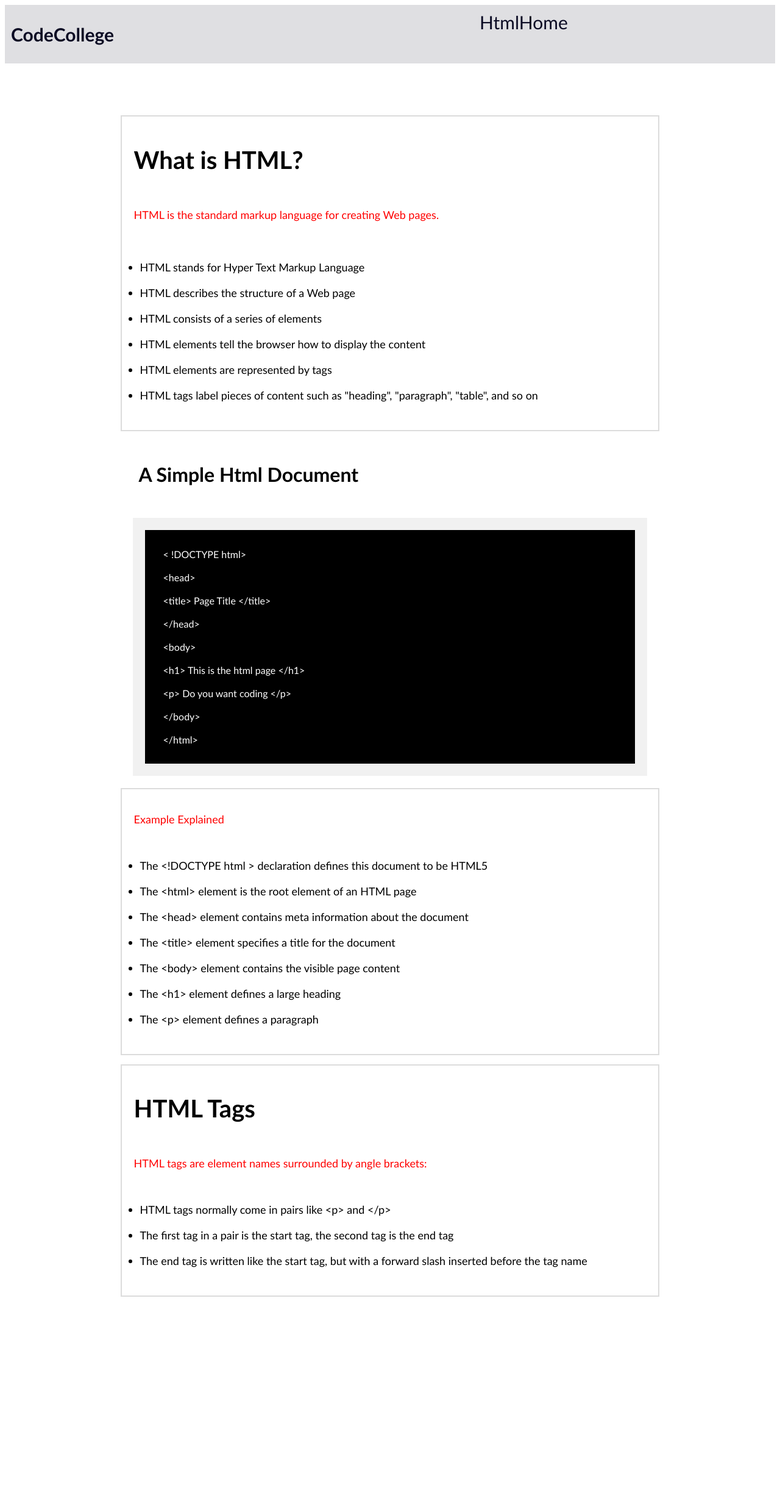
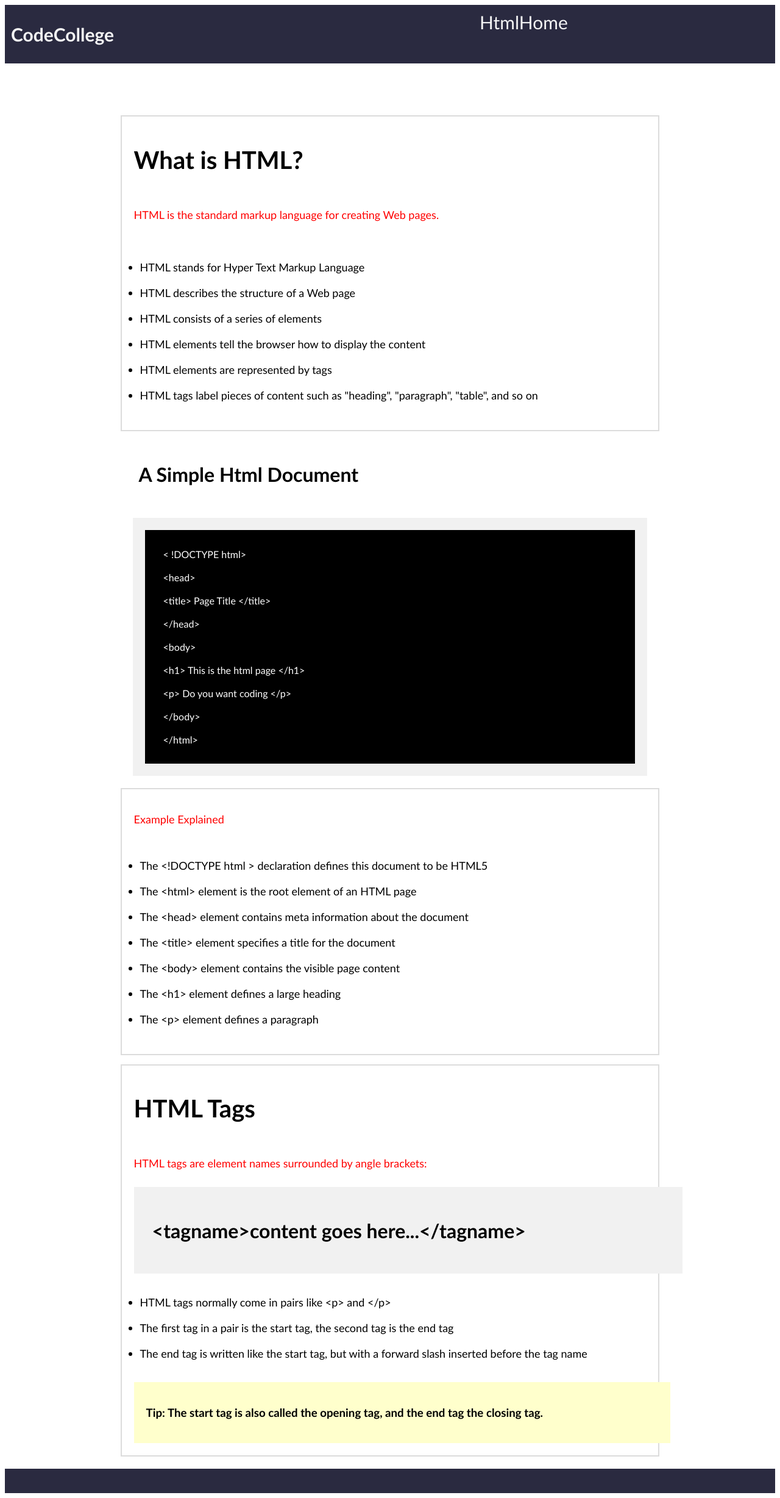
Before and after one commit to MahsumaRezai/CodeToLearn, a Next.js app: page /Nexthtmlone in a window 1280 px wide. Shown: the whole page at 61% size. Before the commit the page ends 2154 px from the top, so only its background shows below. Built offline with nearby package versions, Linux system fonts and the light colour scheme.

Commit message:
add footer in html one page

```diff
--- a/component/Head/Htmlhead.js
+++ b/component/Head/Htmlhead.js
@@ -13,10 +13,10 @@ const Htmlhead = (props) => {
             <div className={classes.head}>
                 <div className={classes.warrpe}>
                     <div>
-                        <h1 className={classes.title}>CodeCollege</h1>
+                        <h1 className={classes.title}>{props.title}</h1>
                     </div>
                     <div>
-                        < a className={classes.titlebcak} onClick={backhomehtml}>HtmlHome</a>
+                        < a className={classes.titlebcak} onClick={backhomehtml}>{props.textcenter}</a>
                     </div>
                 </div>
 
--- a/component/Head/Htmlhead.module.css
+++ b/component/Head/Htmlhead.module.css
@@ -1,17 +1,17 @@
 .head {
     width: 100%;
-    background-color: #dfdfe2
+    background-color: #2a2a40
 
 
 }
 .title {
-    color: #0a0a23;
+    color: whitesmoke;
     font-family: 'Trebuchet MS', 'Lucida Sans Unicode', 'Lucida Grande', 'Lucida Sans', Arial, sans-serif;
     font-size: 30px;
     text-align: left
 }
 .titlebcak {
-    color: #0a0a23;
+    color: whitesmoke;
     font-family: 'Trebuchet MS', 'Lucida Sans Unicode', 'Lucida Grande', 'Lucida Sans', Arial, sans-serif;
     font-size: 30px;
     text-align: center
--- a/component/Html/Example.module.css
+++ b/component/Html/Example.module.css
@@ -16,3 +16,14 @@
 .title h1  {
     padding: 30px
 }
+
+.Tagename {
+    background: #f1f1f1;
+    width: 100%;
+    padding: 30px
+}
+.tip {
+    background: #ffffcc;
+    width: 100%;
+    padding: 20px
+}
--- a/component/Html/HtmlLesson1.js
+++ b/component/Html/HtmlLesson1.js
@@ -2,10 +2,12 @@ import { Fragment } from 'react';
 import classes from './HtmlLesson1.module.css'
 import Htmlhead from '../Head/Htmlhead';
 import Example from './ex';
+import Tagename from './Tagname';
+import Tip from './Tip';
 const HtmlLesson1 = (props) => {
     return (
         <Fragment>
-            <Htmlhead />
+            <Htmlhead title="CodeCollege"   textcenter="HtmlHome" />
             <div className={classes.into}>
                 <div className={classes.list}>
                     <div className={classes.title}>
@@ -64,6 +66,7 @@ const HtmlLesson1 = (props) => {
                     <div> <p className={classes.text}>HTML tags are element names surrounded by angle brackets:
 
                     </p></div>
+                    <Tagename />
 
                     <ul className={classes.ullist}>
                         <li>HTML tags normally come in pairs like &lt;p&gt; and &lt;/p&gt;</li>
@@ -72,13 +75,14 @@ const HtmlLesson1 = (props) => {
                             The end tag is written like the start tag, but with a forward slash inserted before the tag name
 </li>
                     </ul>
+                    <Tip title="Tip: The start tag is also called the opening tag, and the end tag the closing tag." />
 
                 </div>
 
 
 
-
             </div>
+            <Htmlhead/>
 
 
         </Fragment>
--- a/component/Html/Tagname.js
+++ b/component/Html/Tagname.js
@@ -0,0 +1,15 @@
+import { Fragment } from 'react';
+import classes from './Example.module.css';
+
+const Tagename = (props) => {
+    return (
+        <Fragment>
+            <div className={classes.Tagename}>
+                <h1>&lt;tagname&gt;content goes here...&lt;/tagname&gt;</h1>
+
+            </div>
+
+        </Fragment>
+    )
+}
+export default Tagename;
--- /dev/null
+++ b/component/Html/Tip.js
@@ -0,0 +1,15 @@
+import { Fragment } from 'react';
+import classes from './Example.module.css';
+
+
+const Tip = (props) => {
+    return (
+        <Fragment>
+            <div className={classes.tip}>
+                <h3>{props.title}</h3>
+            </div>
+
+        </Fragment>
+    )
+}
+export default Tip;
--- a/component/Html/ex.js
+++ b/component/Html/ex.js
@@ -1,5 +1,5 @@
 import { Fragment } from 'react';
-import classes from './Example.module.css'
+import classes from './Example.module.css';
 const Example = (props) => {
     return (
         <Fragment>
```
